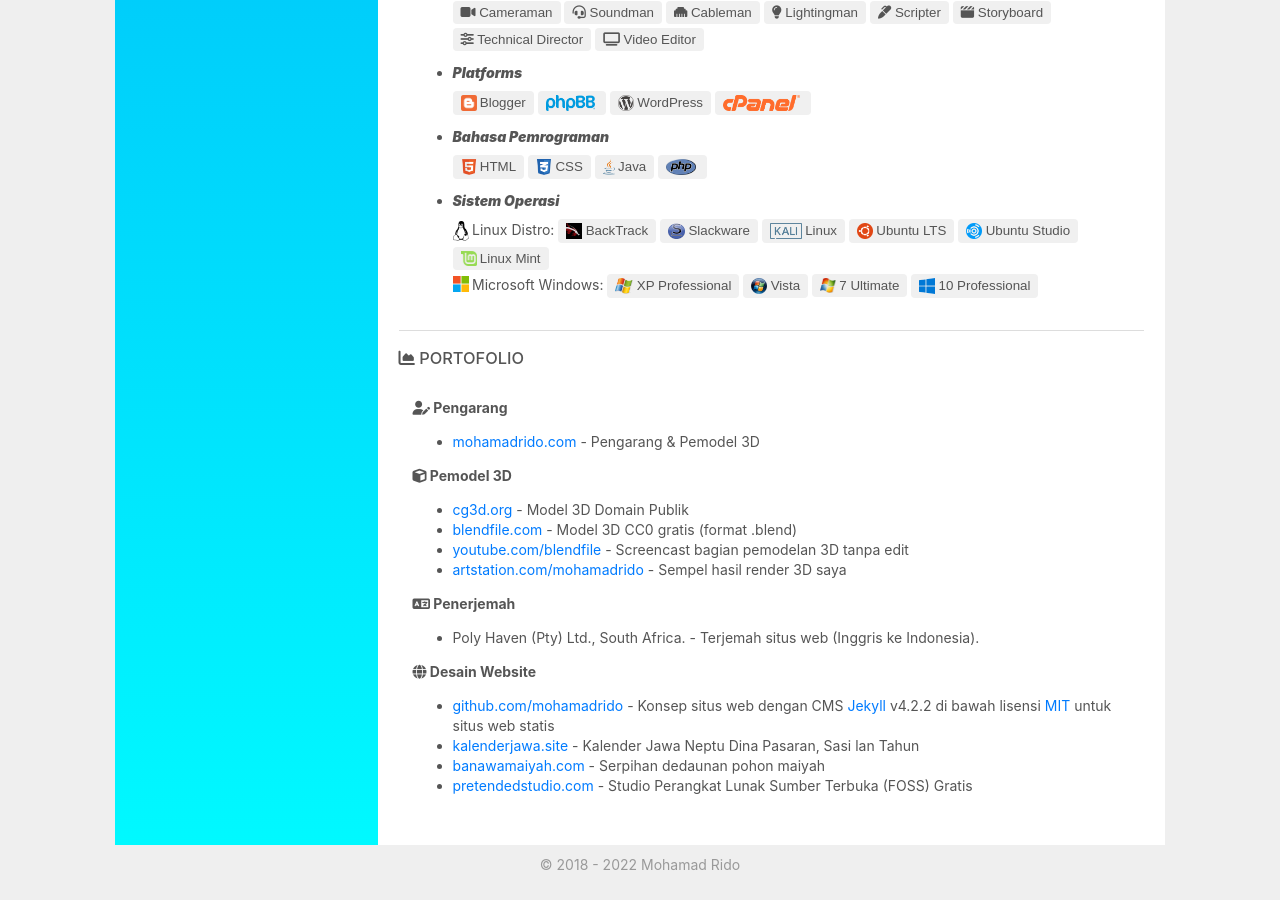
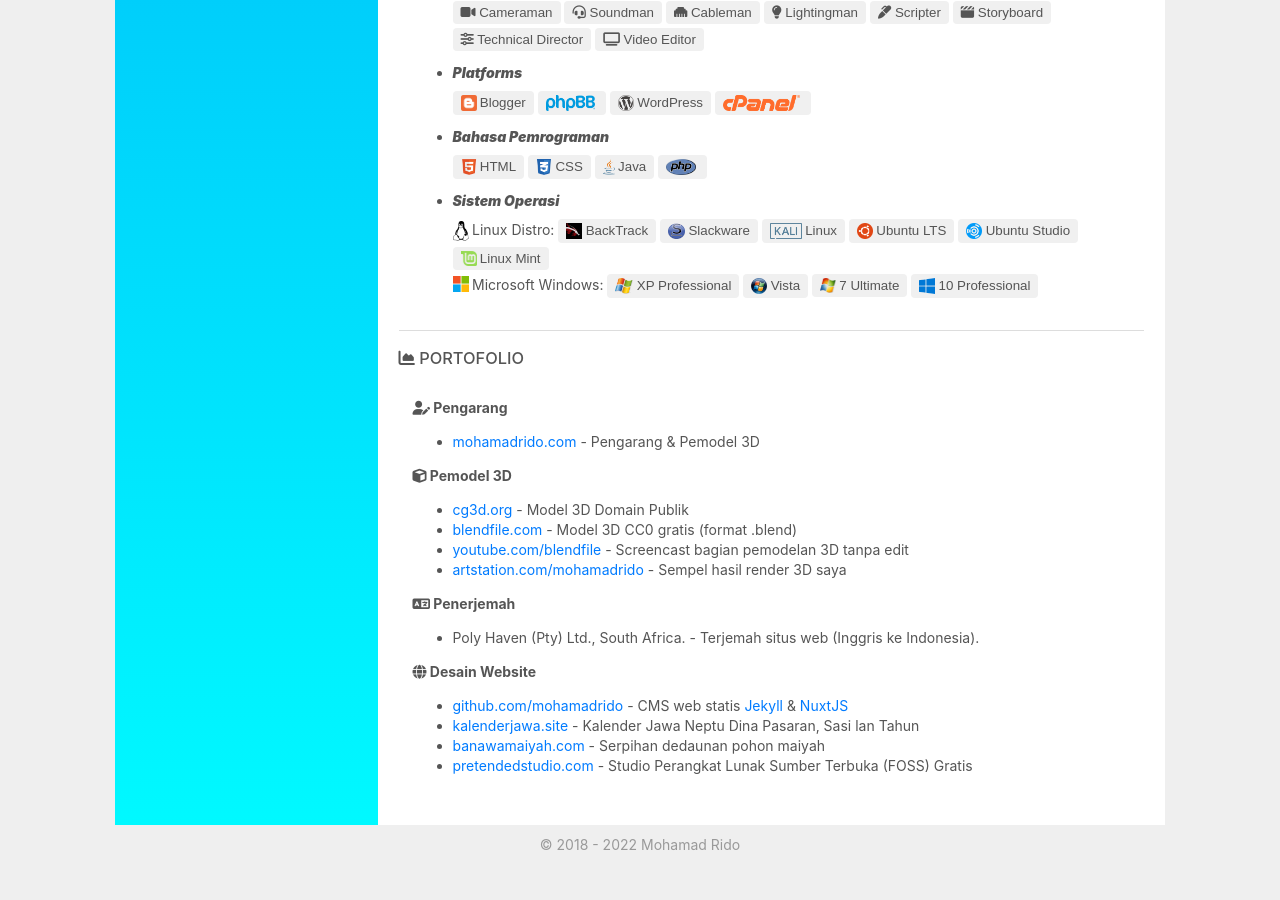
Before and after one commit to mohamadrido/about, a Jekyll site: the page built from id.html, in a window 1280 px wide and 900 px high, scrolled down 1655 px. Built offline with Jekyll 4.4.1, drawn with Linux system fonts in a browser that asks for light colours; nearby versions of some CDN libraries.

Commit message:
Update id.html

```diff
--- a/id.html
+++ b/id.html
@@ -147,7 +147,7 @@ layout: default
 
     <b><i class="fa fa-globe"></i> Desain Website</b>
       <ul>
-      <li><a href="https://github.com/mohamadrido">github.com/mohamadrido</a> - Konsep situs web dengan CMS <a href="https://jekyllrb.com">Jekyll</a> v4.2.2 di bawah lisensi <a href="https://mit-license.org">MIT</a> untuk situs web statis</li>
+            <li><a href="https://github.com/mohamadrido">github.com/mohamadrido</a> - CMS web statis <a href="https://jekyllrb.com">Jekyll</a> &amp; <a href="https://nuxtjs.org">NuxtJS</a></li>
       <li><a href="http://kalenderjawa.site">kalenderjawa.site</a> - Kalender Jawa Neptu Dina Pasaran, Sasi lan Tahun</li>
       <li><a href="https://www.banawamaiyah.com" rel="nofollow">banawamaiyah.com</a> - Serpihan dedaunan pohon maiyah</li>
       <li><a href="https://pretendedstudio.com">pretendedstudio.com</a> - Studio Perangkat Lunak Sumber Terbuka (FOSS) Gratis</li>
```
